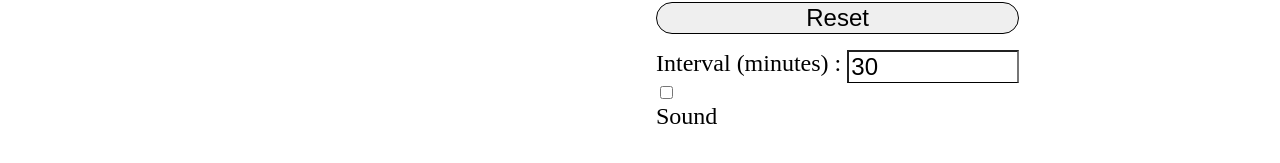
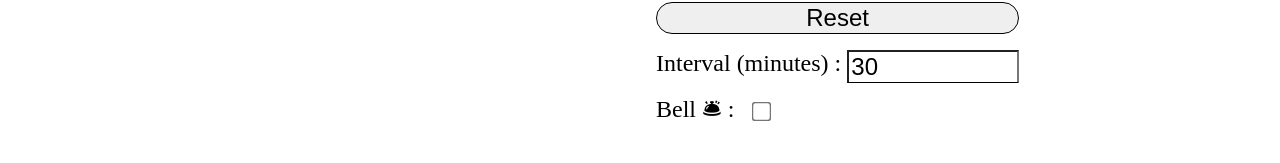
Before and after one commit to mobu-of-the-world/mobu, a React (Create React App) app: page / in a window 1280 px wide. Shown: the part 209-372 px from the top of the page. Built offline with nearby package versions, Linux system fonts and the light colour scheme.

Commit message:
Tweak layout of SoundConfig component

```diff
--- a/src/atoms/Checkbox.tsx
+++ b/src/atoms/Checkbox.tsx
@@ -1,23 +1,23 @@
 import React, { FC } from "react";
 
 type Props = {
+  className?: string;
   name: string;
-  value: string;
   defaultChecked?: boolean;
   onChange?: (event: React.ChangeEvent<HTMLInputElement>) => void;
 };
 
 const Checkbox: FC<Props> = ({
+  className,
   name,
-  value,
   defaultChecked = false,
   onChange = (event) => {},
 }) => {
   return (
     <input
+      className={className}
       type="checkbox"
       name={name}
-      value={value}
       defaultChecked={defaultChecked}
       onChange={onChange}
     />
--- /dev/null
+++ b/src/molecules/SoundConfig.css
@@ -0,0 +1,11 @@
+.sound-config {
+  display: flex;
+  align-items: center;
+}
+.sound-config-checkbox {
+  transform:scale(1.5);
+}
+.sound-config-label {
+  max-width: 160px;
+  margin: 8px 16px 8px 0px;
+}
--- a/src/molecules/SoundConfig.tsx
+++ b/src/molecules/SoundConfig.tsx
@@ -1,6 +1,8 @@
 import React, { FC, ChangeEvent } from "react";
 import Checkbox from "../atoms/Checkbox";
 import Text from "../atoms/Text";
+
+import "./SoundConfig.css";
 
 type Props = {
   defaultChecked: boolean;
@@ -9,14 +11,16 @@ type Props = {
 
 const SoundConfig: FC<Props> = ({ defaultChecked, onChange }) => {
   return (
-    <div>
+    <div className="sound-config">
+      <span className={"sound-config-label"}>
+        <Text>Bell 🛎 : </Text>
+      </span>
       <Checkbox
-        name={"foo"}
-        value={"foo"}
+        className={"sound-config-checkbox"}
+        name={"BellCheckbox"}
         defaultChecked={defaultChecked}
         onChange={onChange}
       />
-      <Text>Sound</Text>
     </div>
   );
 };
```
